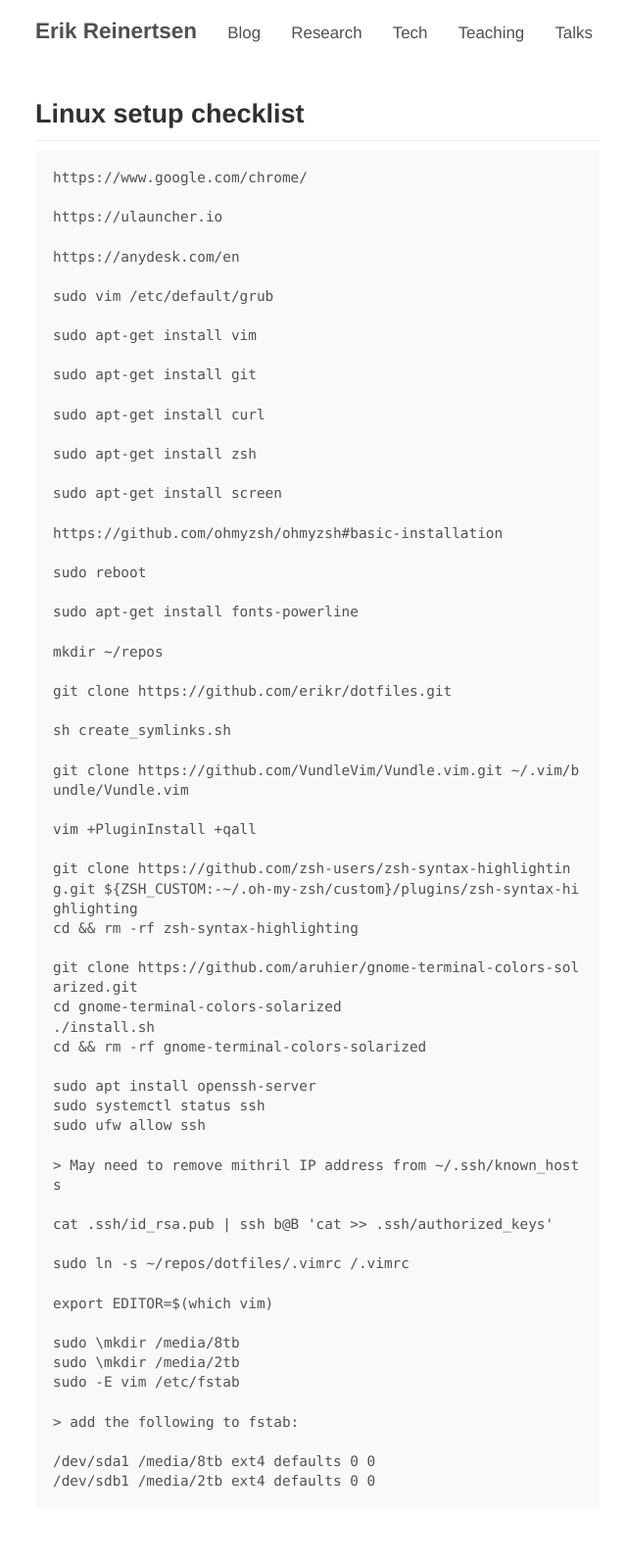
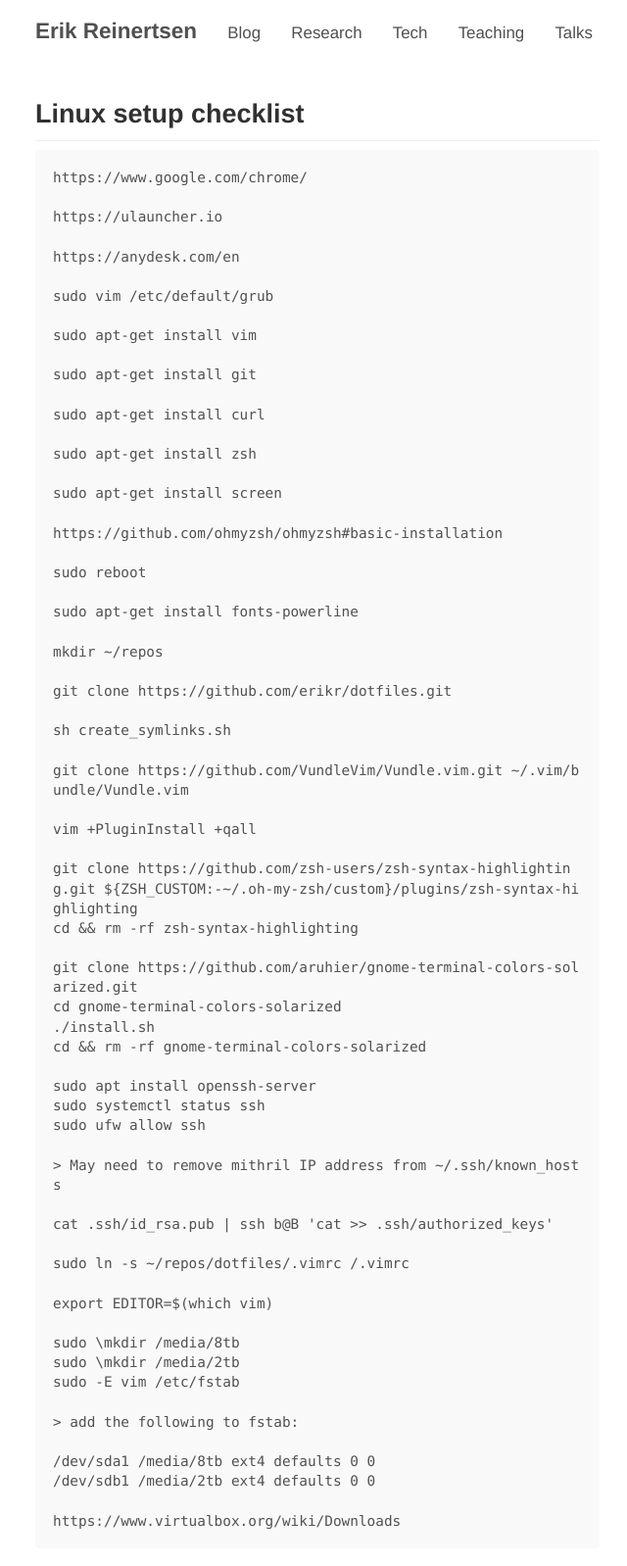
Before and after one commit to erikr/erikr.github.io, a Jekyll site: the page built from _posts/2019-11-22-linux-setup.md, in a window 1280 px wide. Shown: the whole page at 98% size, without its empty margins (316-956 px from the left). Built offline with Jekyll 4.4.1, drawn with Linux system fonts in a browser that asks for light colours; nearby versions of some CDN libraries; comment, search, counter and statistics services are not loaded; before the commit the page ends 1557 px from its top, so only the background shows below that; some of the changed lines change nothing that is shown.

Commit message:
adds virtualbox link

````diff
--- a/_posts/2019-11-22-linux-setup.md
+++ b/_posts/2019-11-22-linux-setup.md
@@ -66,4 +66,6 @@ sudo -E vim /etc/fstab
 
 /dev/sda1 /media/8tb ext4 defaults 0 0
 /dev/sdb1 /media/2tb ext4 defaults 0 0
+
+https://www.virtualbox.org/wiki/Downloads
 ```
````
